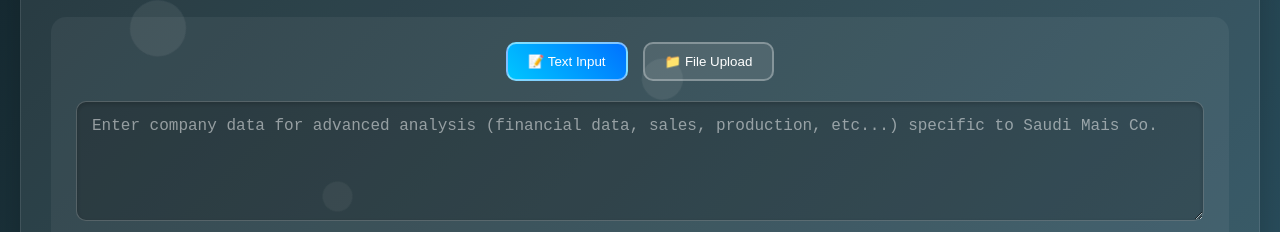
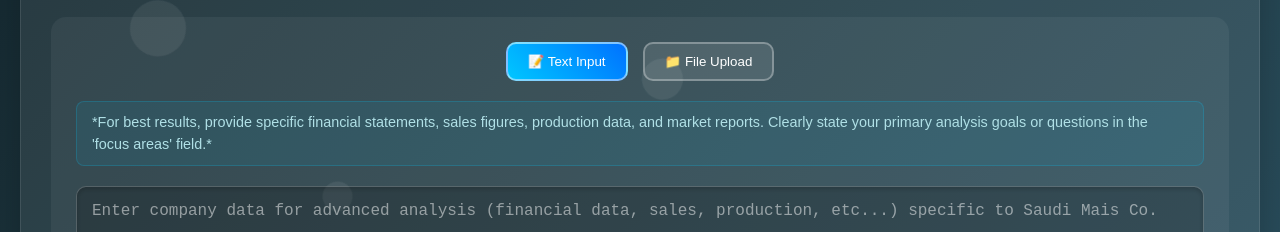
Before and after one commit to IT1M/mais, a plain HTML site: page analysis/in.html in a window 1280 px wide. Both pictures are taken after a click on the button "📊 Advanced Analysis". Shown: the part 495-727 px from the top of the page. Drawn offline with nearby package versions, Linux system fonts and the light colour scheme.

Commit message:
resolve conflict

```diff
--- a/analysis/in.html
+++ b/analysis/in.html
@@ -1166,6 +1166,21 @@
         @keyframes loadingDots {
             0%, 80%, 100% { opacity: 0.4; transform: scale(0.7); }
             40% { opacity: 1; transform: scale(1.1); } /* More pronounced scale */
+        }
+
+        .input-guidance-note {
+            font-size: 0.9em;
+            color: #b0e0e6; /* Light cyan */
+            background-color: rgba(0, 198, 255, 0.08);
+            padding: 10px 15px;
+            border-radius: 8px;
+            margin-top: 10px;
+            margin-bottom: 20px;
+            border: 1px solid rgba(0, 198, 255, 0.2);
+            line-height: 1.5;
+        }
+        html[dir="rtl"] .input-guidance-note {
+            text-align: right;
         }
     </style>
 </head>
@@ -1267,6 +1282,7 @@
                         <button class="option-btn active" onclick="toggleInputMode('advanced', 'text')" data-translate-key="textInputBtn">📝 Text Input</button>
                         <button class="option-btn" onclick="toggleInputMode('advanced', 'file')" data-translate-key="fileUploadBtn">📁 File Upload</button>
                     </div>
+                    <p class="input-guidance-note" data-translate-key="guidanceAdvancedAnalysis"></p>
 
                     <div id="advanced-text" class="input-area active">
                         <textarea id="advancedTextInput" class="text-input" data-translate-key="advancedTextInputPlaceholder" placeholder="Enter company data for advanced analysis (financial data, sales, production, etc...)"></textarea>
@@ -1323,6 +1339,7 @@
                         <button class="option-btn active" onclick="toggleInputMode('quality', 'text')" data-translate-key="textInputBtn">📝 Text Input</button>
                         <button class="option-btn" onclick="toggleInputMode('quality', 'file')" data-translate-key="fileUploadBtn">📁 File Upload</button>
                     </div>
+                    <p class="input-guidance-note" data-translate-key="guidanceQualityManagement"></p>
 
                     <div id="quality-text" class="input-area active">
                         <textarea id="qualityTextInput" class="text-input" data-translate-key="qualityTextInputPlaceholder" placeholder="Enter quality data (production defects, customer complaints, test results, etc...)"></textarea>
@@ -1379,6 +1396,7 @@
                         <button class="option-btn active" onclick="toggleInputMode('demand', 'text')" data-translate-key="textInputBtn">📝 Text Input</button>
                         <button class="option-btn" onclick="toggleInputMode('demand', 'file')" data-translate-key="fileUploadBtn">📁 File Upload</button>
                     </div>
+                    <p class="input-guidance-note" data-translate-key="guidanceDemandForecasting"></p>
 
                     <div id="demand-text" class="input-area active">
                         <textarea id="demandTextInput" class="text-input" data-translate-key="demandTextInputPlaceholder" placeholder="Enter historical sales and inventory data (periods, quantities, seasons, etc...)"></textarea>
@@ -1435,6 +1453,7 @@
                         <button class="option-btn active" onclick="toggleInputMode('competitor', 'text')" data-translate-key="textInputBtn">📝 Text Input</button>
                         <button class="option-btn" onclick="toggleInputMode('competitor', 'file')" data-translate-key="fileUploadBtn">📁 File Upload</button>
                     </div>
+                    <p class="input-guidance-note" data-translate-key="guidanceCompetitorAnalysis"></p>
 
                     <div id="competitor-text" class="input-area active">
                         <textarea id="competitorTextInput" class="text-input" data-translate-key="competitorTextInputPlaceholder" placeholder="Enter competitor data (company names, prices, services, strengths and weaknesses, etc...)"></textarea>
@@ -1535,6 +1554,7 @@
                 advancedAnalyticsSystemDesc: "Comprehensive analysis of market trends and operational performance with strategic recommendations for Saudi Mais Co.",
                 textInputBtn: "📝 Text Input",
                 fileUploadBtn: "📁 File Upload",
+                guidanceAdvancedAnalysis: "*For best results, provide specific financial statements, sales figures, production data, and market reports. Clearly state your primary analysis goals or questions in the 'focus areas' field.*",
                 advancedTextInputPlaceholder: "Enter company data for advanced analysis (financial data, sales, production, etc...) specific to Saudi Mais Co.",
                 advancedFocusInputPlaceholder: "Specific focus areas for Saudi Mais Co. (e.g., 'Analyze competitor impact in respiratory products sector', 'Evaluate new regulation effects on Saudi Mais Co.')",
                 dragFileHere: "📁 Drag file here or click to select",
@@ -1551,6 +1571,7 @@
                 exportPdfBtn: "📑 Export PDF",
                 qualityManagementSystemTitle: "Smart Quality Management System for Saudi Mais Co.",
                 qualityManagementSystemDesc: "Quality monitoring according to international standards (ISO 13485) and FDA requirements for Saudi Mais Co.",
+                guidanceQualityManagement: "*For optimal quality analysis, please include defect reports, customer complaint logs, audit findings (ISO 13485/SFDA), CAPA documentation, and relevant QMS procedures. Specify the quality standards or areas of concern in the 'focus areas'.*",
                 qualityTextInputPlaceholder: "Enter quality data for Saudi Mais Co. (production defects, customer complaints, test results, etc...)",
                 qualityFocusInputPlaceholder: "Quality focus areas for Saudi Mais Co. (e.g., 'ISO compliance assessment', 'Customer satisfaction analysis')",
                 dragQualityFile: "📁 Drag quality data file here for Saudi Mais Co.",
@@ -1564,6 +1585,7 @@
                 qualityAnalysisResultsTitle: "🏥 Quality Analysis Results for Saudi Mais Co.",
                 demandForecastingSystemTitle: "Demand Forecasting & Inventory System for Saudi Mais Co.",
                 demandForecastingSystemDesc: "Predict future demand and optimize inventory levels for Saudi Mais Co. using artificial intelligence",
+                guidanceDemandForecasting: "*To achieve accurate demand forecasts, provide detailed historical sales data (by SKU/product, period), inventory levels, promotional activity logs, and any known market events or seasonality factors. Clearly define the forecasting horizon and specific products in the 'focus areas'.*",
                 demandTextInputPlaceholder: "Enter historical sales and inventory data for Saudi Mais Co. (periods, quantities, seasons, etc...)",
                 demandFocusInputPlaceholder: "Forecasting focus for Saudi Mais Co. (e.g., 'Q4 seasonal trends', 'New product demand projection')",
                 dragDemandFile: "📁 Drag sales and inventory data file for Saudi Mais Co.",
@@ -1577,6 +1599,7 @@
                 demandForecastingResultsTitle: "📈 Demand Forecasting Results for Saudi Mais Co.",
                 competitorAnalysisSystemTitle: "Competitor Analysis System for Saudi Mais Co.",
                 competitorAnalysisSystemDesc: "Comprehensive competitive analysis in the medical equipment market for Saudi Mais Co. and strategic opportunity identification",
+                guidanceCompetitorAnalysis: "*For a comprehensive competitor analysis, list key competitors, their product offerings, pricing strategies (if known), market share estimates, and any available public reports or news. Specify the markets and product segments for comparison in the 'focus areas'.*",
                 competitorTextInputPlaceholder: "Enter competitor data relevant to Saudi Mais Co. (company names, prices, services, strengths and weaknesses, etc...)",
                 competitorFocusInputPlaceholder: "Competitive analysis focus for Saudi Mais Co. (e.g., 'Pricing strategy comparison', 'Market positioning analysis')",
                 dragCompetitorFile: "📁 Drag competitor data file for Saudi Mais Co. analysis",
@@ -1645,6 +1668,7 @@
                 advancedAnalyticsSystemDesc: "تحليل شامل لاتجاهات السوق والأداء التشغيلي مع توصيات استراتيجية لشركة ميس السعودية",
                 textInputBtn: "📝 إدخال نصي",
                 fileUploadBtn: "📁 رفع ملف",
+                guidanceAdvancedAnalysis: "*للحصول على أفضل النتائج، يرجى تقديم بيانات مالية محددة، أرقام مبيعات، بيانات إنتاج، وتقارير سوق. حدد بوضوح أهداف التحليل الرئيسية أو أسئلتك في حقل 'مجالات التركيز'.*",
                 advancedTextInputPlaceholder: "أدخل بيانات شركة ميس السعودية للتحليل المتقدم (بيانات مالية، مبيعات، إنتاج، إلخ...)",
                 advancedFocusInputPlaceholder: "مجالات تركيز لشركة ميس السعودية (مثال: 'تحليل تأثير المنافسين في قطاع منتجات الجهاز التنفسي'، 'تقييم آثار التنظيمات الجديدة على شركة ميس السعودية')",
                 dragFileHere: "📁 اسحب الملف هنا أو انقر للاختيار",
@@ -1661,6 +1685,7 @@
                 exportPdfBtn: "📑 تصدير PDF",
                 qualityManagementSystemTitle: "نظام إدارة الجودة الذكي لشركة ميس السعودية",
                 qualityManagementSystemDesc: "مراقبة الجودة وفقًا للمعايير الدولية (ISO 13485) ومتطلبات FDA لشركة ميس السعودية",
+                guidanceQualityManagement: "*لتحليل جودة مثالي، يرجى تضمين تقارير العيوب، سجلات شكاوى العملاء، نتائج التدقيق (ISO 13485/SFDA)، وثائق الإجراءات التصحيحية والوقائية (CAPA)، وإجراءات نظام إدارة الجودة ذات الصلة. حدد معايير الجودة أو مجالات الاهتمام في 'مجالات التركيز'.*",
                 qualityTextInputPlaceholder: "أدخل بيانات الجودة لشركة ميس السعودية (عيوب الإنتاج، شكاوى العملاء، نتائج الاختبارات، إلخ...)",
                 qualityFocusInputPlaceholder: "مجالات تركيز الجودة لشركة ميس السعودية (مثال: 'تقييم الامتثال لـ ISO'، 'تحليل رضا العملاء')",
                 dragQualityFile: "📁 اسحب ملف بيانات الجودة هنا لشركة ميس السعودية",
@@ -1674,6 +1699,7 @@
                 qualityAnalysisResultsTitle: "🏥 نتائج تحليل الجودة لشركة ميس السعودية",
                 demandForecastingSystemTitle: "نظام توقعات الطلب والمخزون لشركة ميس السعودية",
                 demandForecastingSystemDesc: "توقع الطلب المستقبلي وتحسين مستويات المخزون لشركة ميس السعودية باستخدام الذكاء الاصطناعي",
+                guidanceDemandForecasting: "*لتحقيق توقعات طلب دقيقة، يرجى تقديم بيانات مبيعات تاريخية مفصلة (حسب المنتج/وحدة حفظ المخزون، الفترة)، مستويات المخزون، سجلات الأنشطة الترويجية، وأي أحداث سوق معروفة أو عوامل موسمية. حدد بوضوح أفق التنبؤ والمنتجات المحددة في 'مجالات التركيز'.*",
                 demandTextInputPlaceholder: "أدخل بيانات المبيعات والمخزون التاريخية لشركة ميس السعودية (فترات، كميات، مواسم، إلخ...)",
                 demandFocusInputPlaceholder: "تركيز التوقعات لشركة ميس السعودية (مثال: 'اتجاهات موسمية للربع الرابع'، 'توقع الطلب على منتج جديد')",
                 dragDemandFile: "📁 اسحب ملف بيانات المبيعات والمخزون لشركة ميس السعودية",
@@ -1687,6 +1713,7 @@
                 demandForecastingResultsTitle: "📈 نتائج توقعات الطلب لشركة ميس السعودية",
                 competitorAnalysisSystemTitle: "نظام تحليل المنافسين لشركة ميس السعودية",
                 competitorAnalysisSystemDesc: "تحليل تنافسي شامل في سوق المعدات الطبية لشركة ميس السعودية وتحديد الفرص الاستراتيجية",
+                guidanceCompetitorAnalysis: "*لتحليل تنافسي شامل، يرجى ذكر المنافسين الرئيسيين، عروض منتجاتهم، استراتيجيات التسعير (إن وجدت)، تقديرات الحصة السوقية، وأي تقارير عامة أو أخبار متاحة. حدد الأسواق وقطاعات المنتجات للمقارنة في 'مجالات التركيز'.*",
                 competitorTextInputPlaceholder: "أدخل بيانات المنافسين ذات الصلة بشركة ميس السعودية (أسماء الشركات، الأسعار، الخدمات، نقاط القوة والضعف، إلخ...)",
                 competitorFocusInputPlaceholder: "تركيز التحليل التنافسي لشركة ميس السعودية (مثال: 'مقارنة استراتيجية التسعير'، 'تحليل تحديد الموقع في السوق')",
                 dragCompetitorFile: "📁 اسحب ملف بيانات المنافسين لتحليل شركة ميس السعودية",
@@ -3026,7 +3053,7 @@
             return `
                 <div class="analysis-result-card">
                     <h2>بخصوص استفسارك لشركة ميس السعودية: "${query.substring(0,100)}${query.length > 100 ? '...' : ''}"</h2>
-                    <p>بصفتي يزيد AI، مستشارك المخصص لشركة ميس السعودية (شركة مصنعة للمستهلكات الطبية ذات الاستخدام الواحد مقرها الرياض منذ عام 1994، ملتزمة بالجودة العالية وتواجه حاليًا تحديات في الأعمال)، أنا هنا للمساعدة.</p>
+                    <p>بصفتي يزيد AI، مستشارك الذكي المخصص لشركة ميس السعودية (شركة مصنعة للمستهلكات الطبية ذات الاستخدام الواحد مقرها الرياض منذ عام 1994، ملتزمة بالجودة العالية وتواجه حاليًا تحديات في الأعمال)، أنا هنا للمساعدة.</p>
                     <p>تتأثر عمليات شركة ميس السعودية بشكل كبير بتحول الرعاية الصحية ضمن رؤية السعودية 2030، ومعايير الجودة الصارمة (ISO 13485، متطلبات الهيئة العامة للغذاء والدواء)، وسوق الأجهزة الطبية التنافسي، والتوجه نحو المحتوى المحلي (برنامج اكتفاء). تشمل قدراتي تقديم تحليلات مفصلة حول:</p>
                     <ul>
                         <li>استراتيجية الأعمال المتقدمة</li>
```
